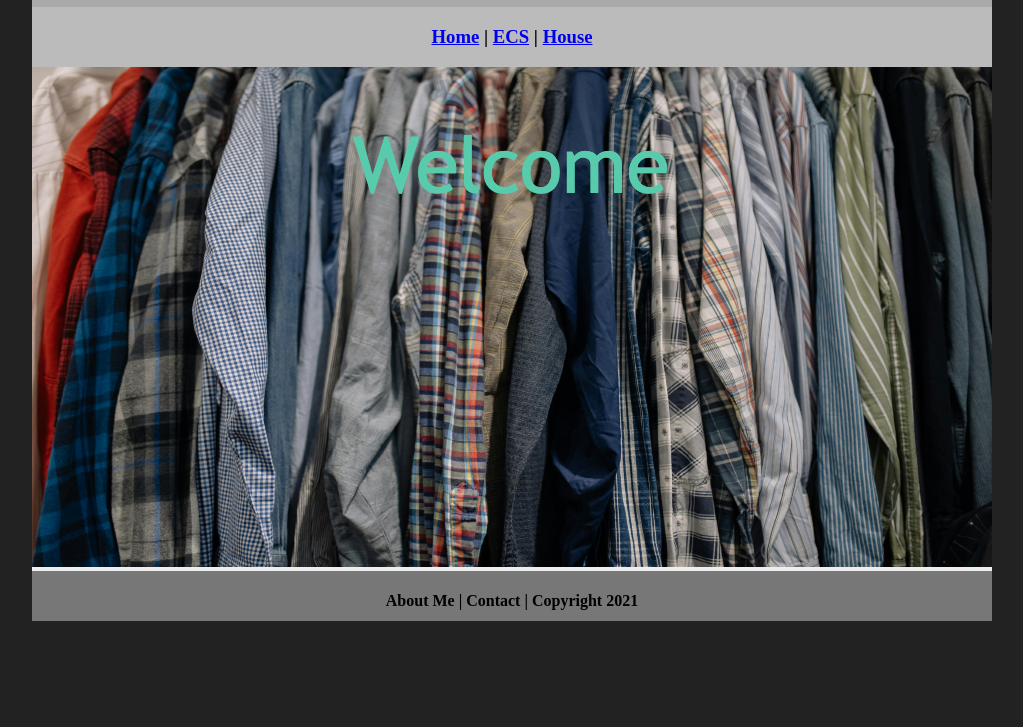
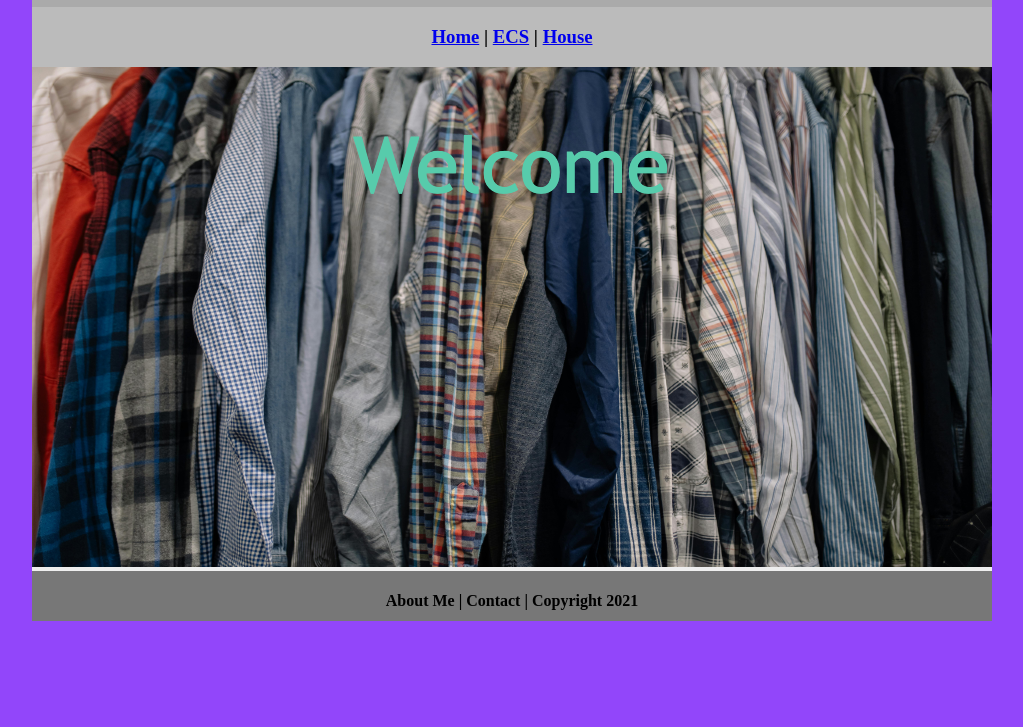
Before and after one commit to FerociousFuran/ecsportfolio, a plain HTML site: page index.html in a window 1280 px wide. Shown: the part 73-800 px from the top of the page, without its empty margins (128-1151 px from the left). Drawn offline with Linux system fonts and the light colour scheme.

Commit message:
Update myCSS.css

```diff
--- a/myCSS.css
+++ b/myCSS.css
@@ -4,7 +4,7 @@ body {
 	margin: 0 auto;
 }
 .homePage {
-	background: #222222;
+	background: #9246FA;
 }
 .container {
 	width: 960px;
```
